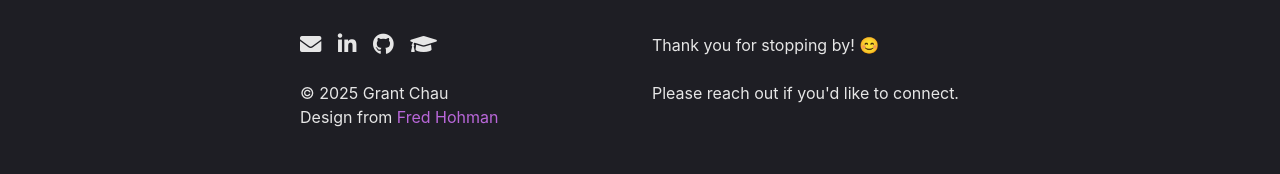
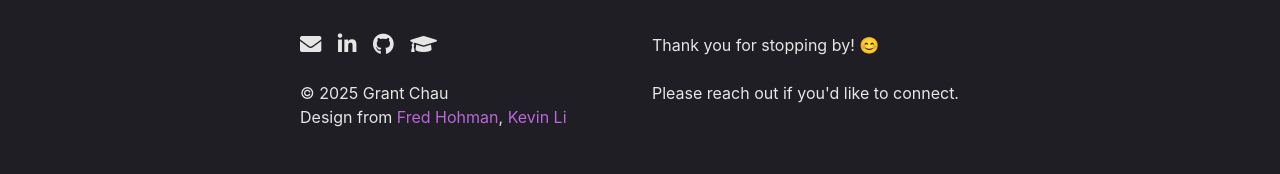
Before and after one commit to gnchau/gnchau.github.io, a Jekyll site: the page built from index.md, in a window 1280 px wide. Shown: the part 1982-2156 px from the top of the page. Built offline with Jekyll 4.4.1, drawn with Linux system fonts in a browser that asks for light colours; nearby versions of some CDN libraries; some web fonts are replaced.

Commit message:
add website code

```diff
--- a/_includes/footer.html
+++ b/_includes/footer.html
@@ -8,7 +8,7 @@
 		<br>
 		&copy; <time datetime="{{ site.time | date: "%B %-d, %Y" }}">{{ site.time | date: '%Y' }}</time> Grant Chau
 		<br>
-		Design from <a href="https://fredhohman.com">Fred Hohman</a>
+		Design from <a href="https://fredhohman.com">Fred Hohman</a>, <a href="https://www.kevinyli.com/">Kevin Li</a>
 
 	</div>
 	<div id="footer-right">
```
